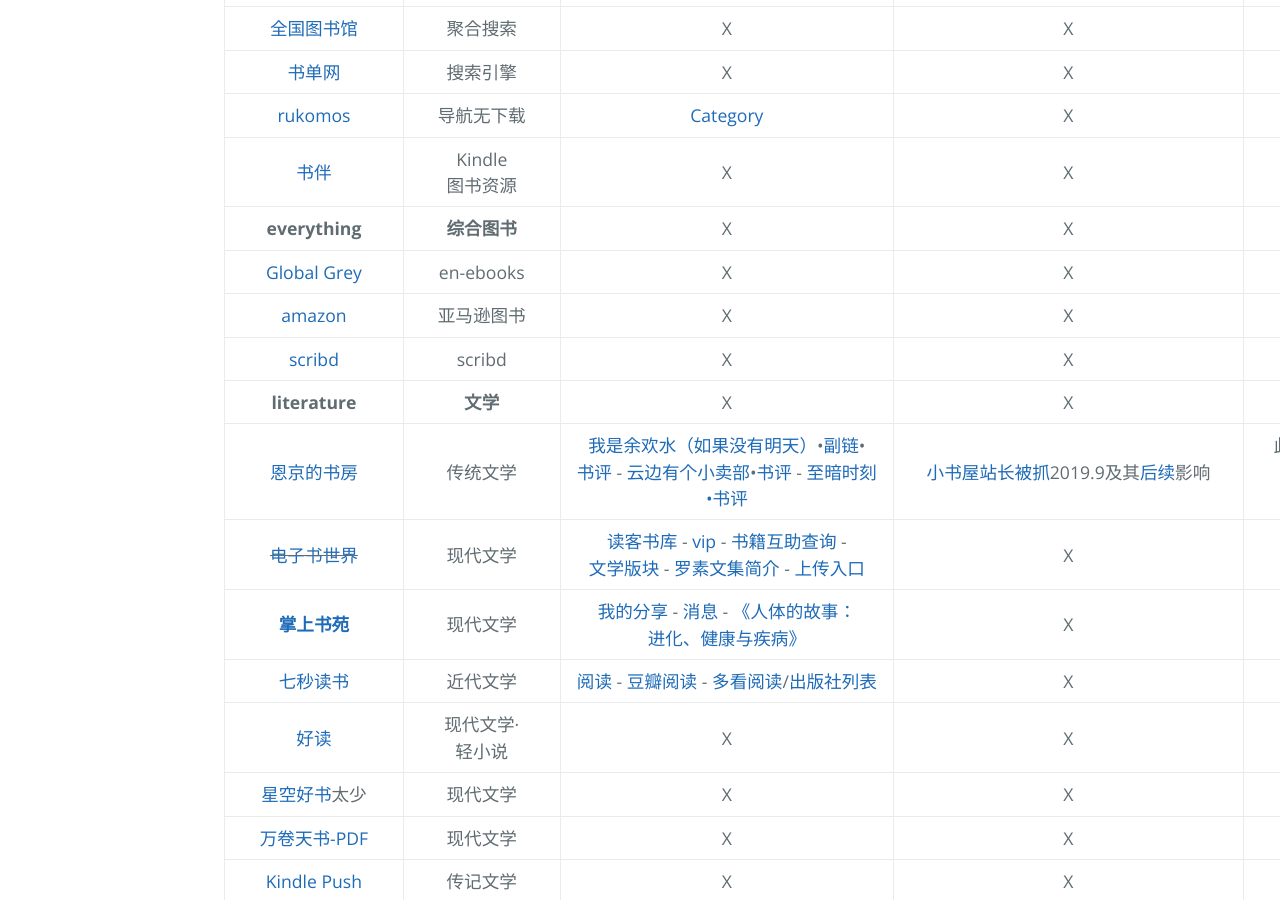
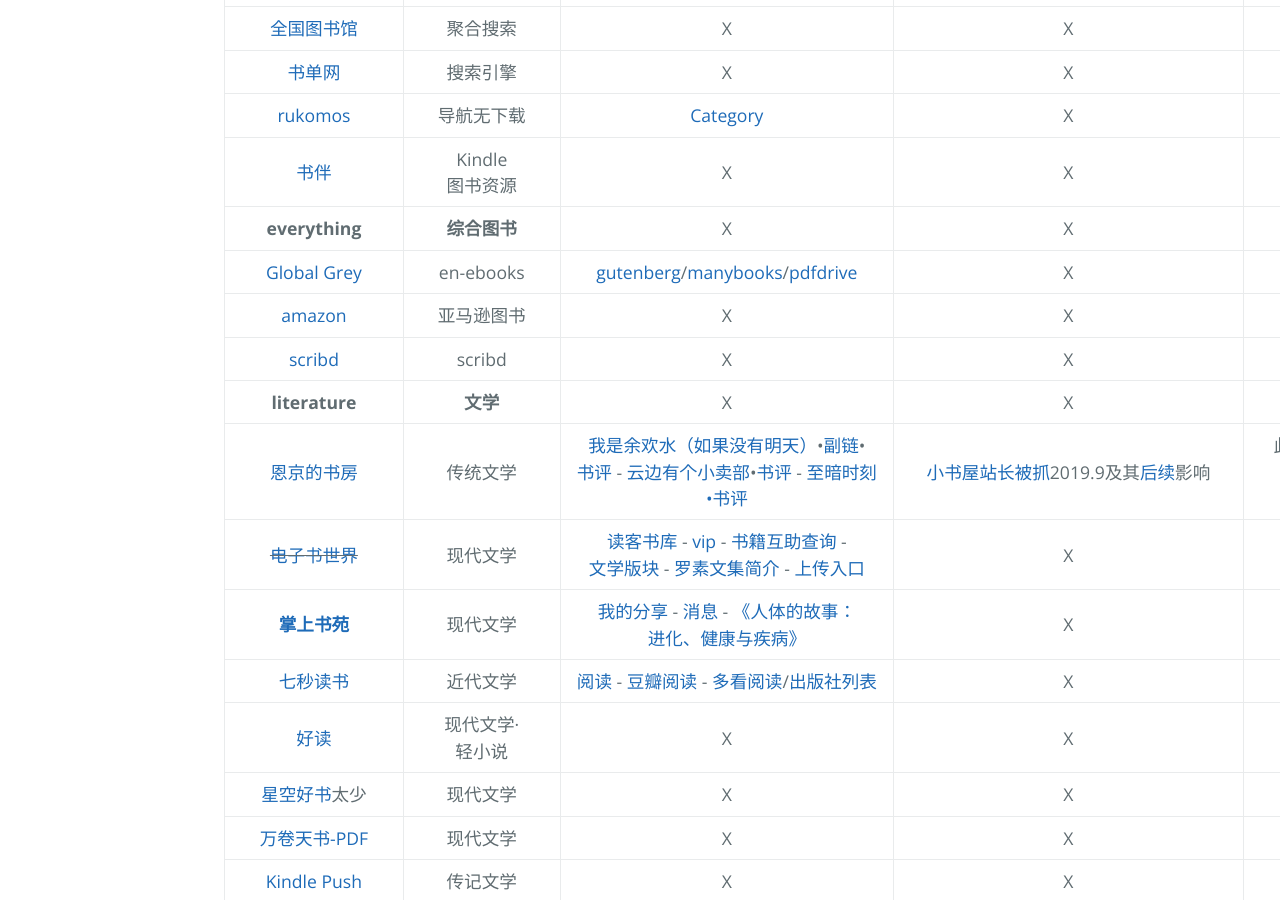
Before and after one commit to AmbroseRen/test, a Jekyll site: the page built from Library/BookSearch.md, in a window 1280 px wide and 900 px high, scrolled down 954 px. Built offline with Jekyll 4.4.1, drawn with Linux system fonts in a browser that asks for light colours; our own code applies the rules of GitHub Pages for plain Markdown files; the repository's description, which GitHub fills in, is left out.

Commit message:
Update BookSearch.md

```diff
--- a/Library/BookSearch.md
+++ b/Library/BookSearch.md
@@ -30,7 +30,7 @@
 | [rukomos](http://cn-library.rukomos.ru/) | 导航无下载 | [Category](http://cn-library.rukomos.ru/list_categories.html) | X | X |
 | [书伴](https://bookfere.com/ebook) | Kindle 图书资源 | X | X | X |
 | __everything__ | __综合图书__ | X | X | X |
-| [Global Grey](https://www.globalgreyebooks.com/index.html) | en-ebooks | X | X | X |
+| [Global Grey](https://www.globalgreyebooks.com/index.html) | en-ebooks | [gutenberg](https://www.gutenberg.org/)/[manybooks](https://manybooks.net/)/[pdfdrive](https://www.pdfdrive.com/) | X | X |
 | [amazon](https://www.amazon.com/b?node=283155) | 亚马逊图书 | X | X | X |
 | [scribd](https://www.scribd.com/) | scribd | X | X | X |
 | __literature__ | __文学__ | X | X | X |
```
